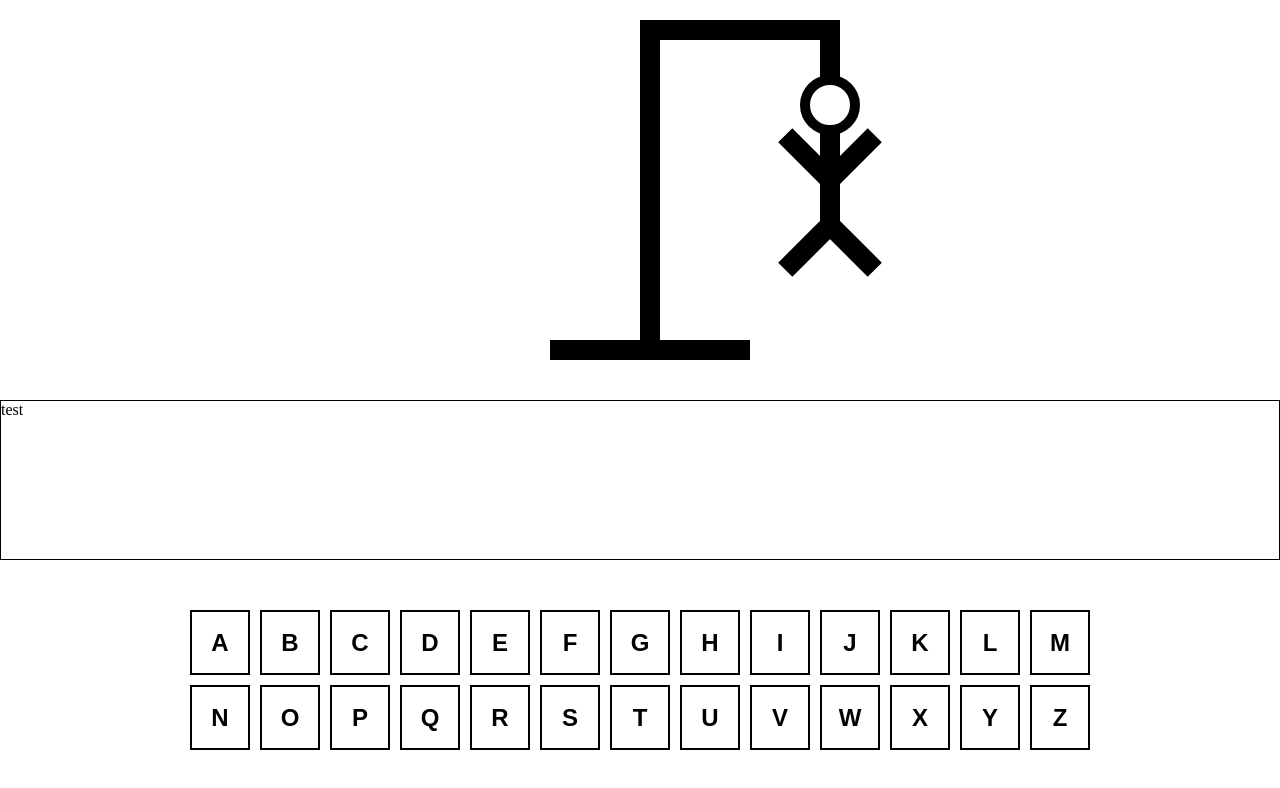
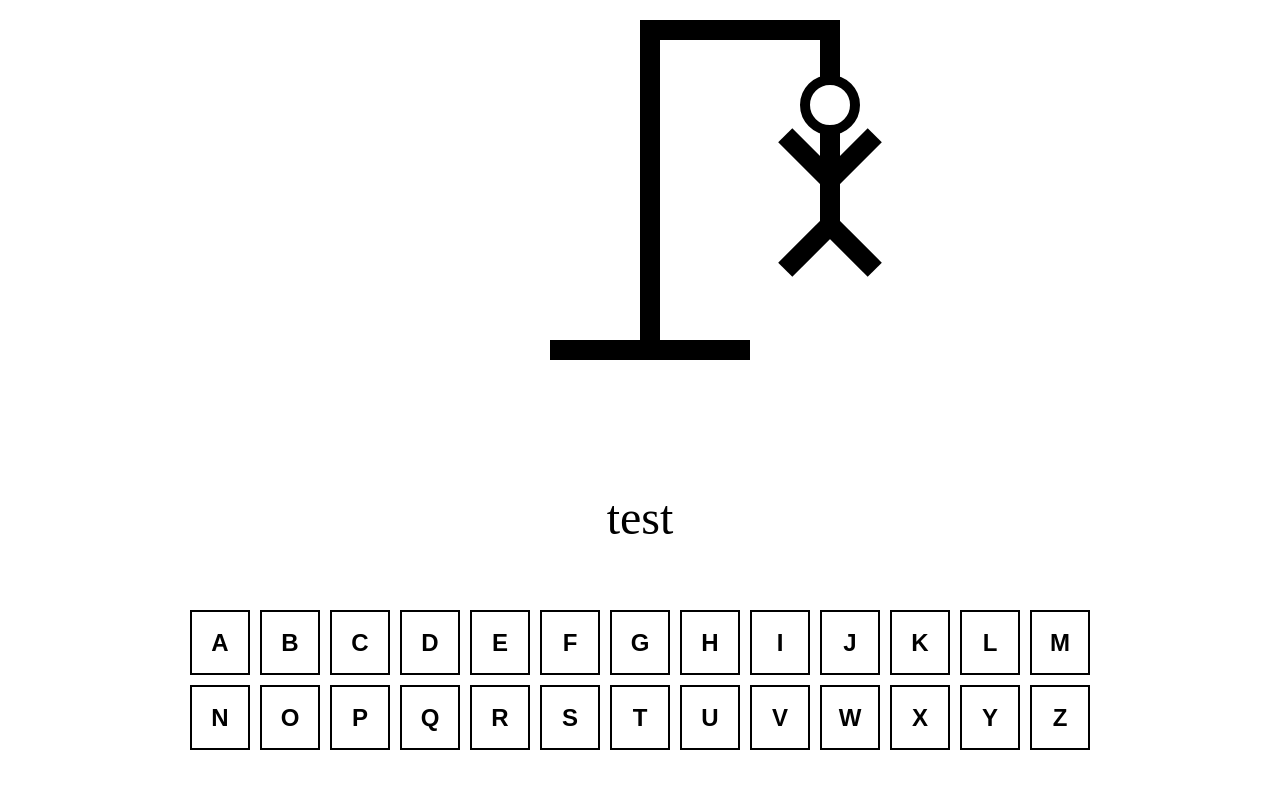
Before and after one commit to mdtagg/Hangman_TS_React, a React (Vite) app: page / in a window 1280 px wide. Shown: the top 788 px of the page. Built offline with nearby package versions, Linux system fonts and the light colour scheme.

Commit message:
styling added for HangmanWord
Two spans created inside of the HangmanWord component, underline and letter
underline represents the underlines of the letter in the word to be guessed
letter represents each of the letters of the word to be guesse

```diff
--- a/src/App.css
+++ b/src/App.css
@@ -21,7 +21,23 @@ body {
 
 .word-container {
     height:20%;
-    border:1px solid black;
+    display:flex;
+    justify-content: center;
+    align-items: flex-end;
+    padding:15px;
+    font-size: 3rem;
+    gap:10px;
+}
+
+.underline {
+    border-bottom:.5rem solid black;
+}
+
+.letter {
+    font-family:Monospace;
+    font-size: 5rem;
+    font-weight: 700;
+    visibility:hidden;
 }
 
 .keyboard-container {
```
